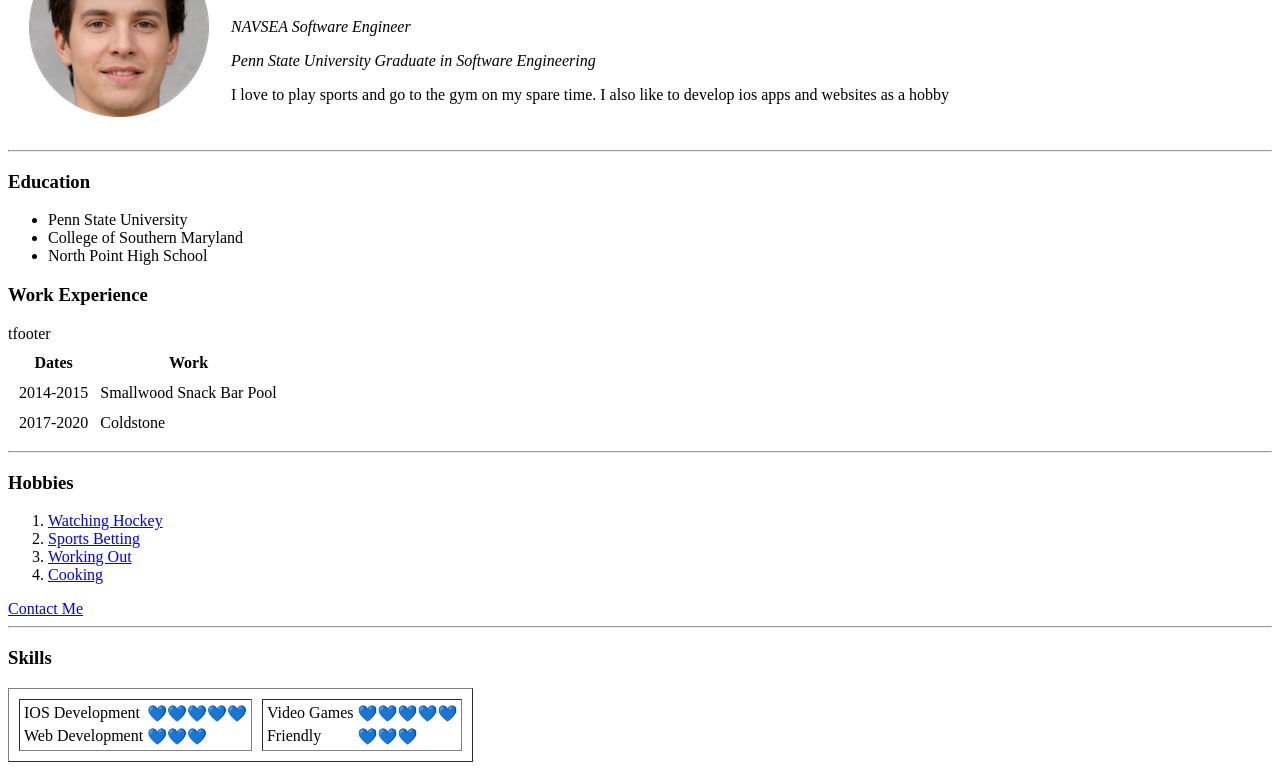
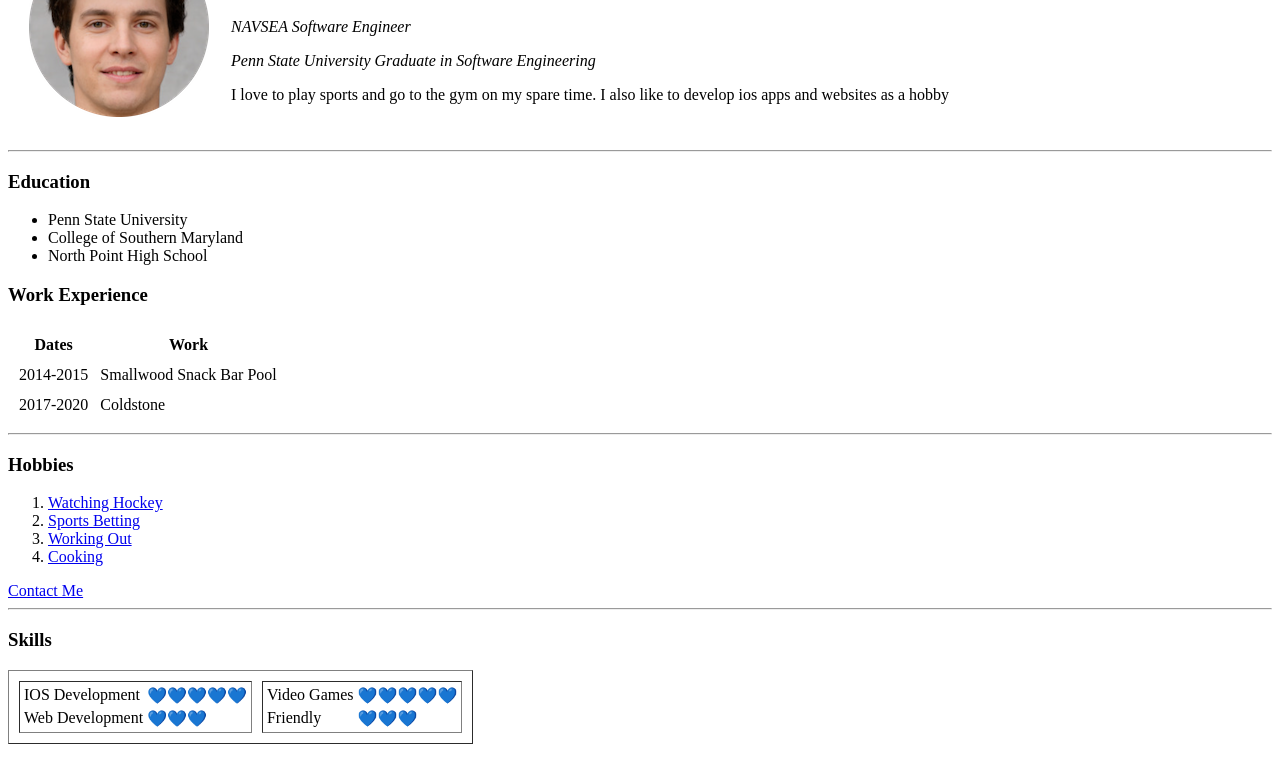
Before and after one commit to KristianLacot/cv, a plain HTML site: page index.html in a window 1280 px wide. Shown: the part 92-862 px from the top of the page. Drawn offline with Linux system fonts and the light colour scheme.

Commit message:
Update index.html

```diff
--- a/index.html
+++ b/index.html
@@ -47,7 +47,6 @@
                 <td>Coldstone</td>
             </tr>
         </tbody>
-        tfooter
 
     </table>
     <hr>
```
